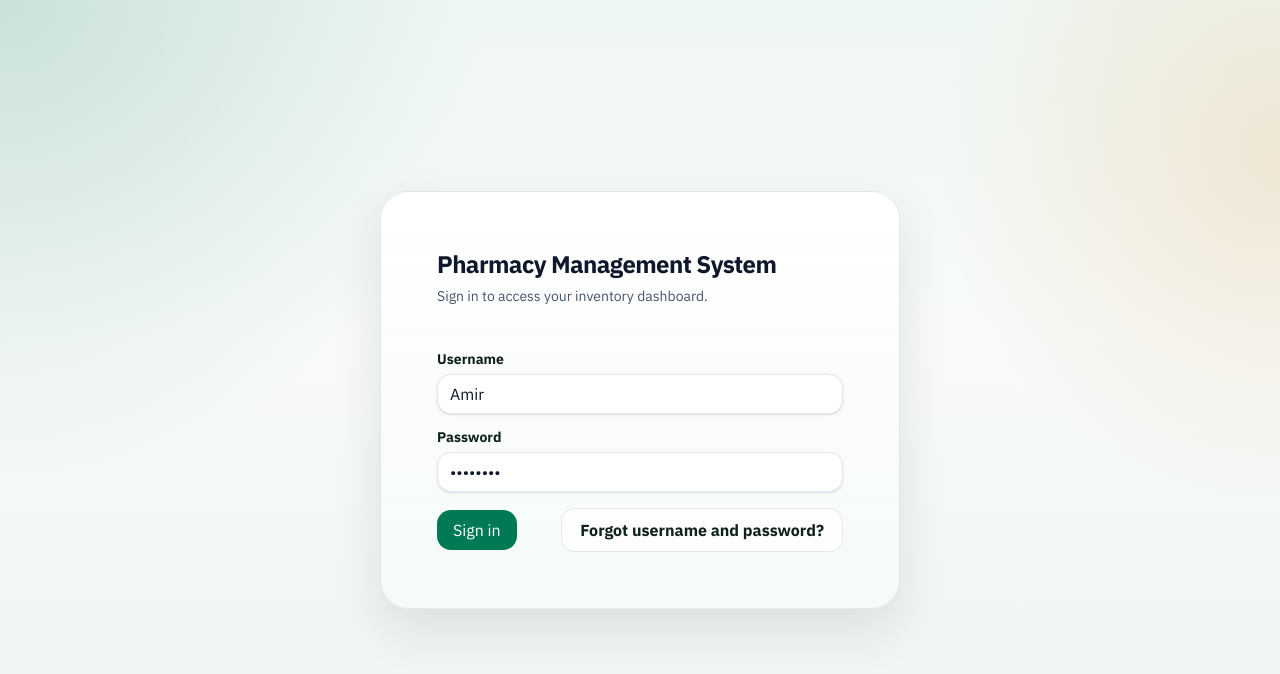
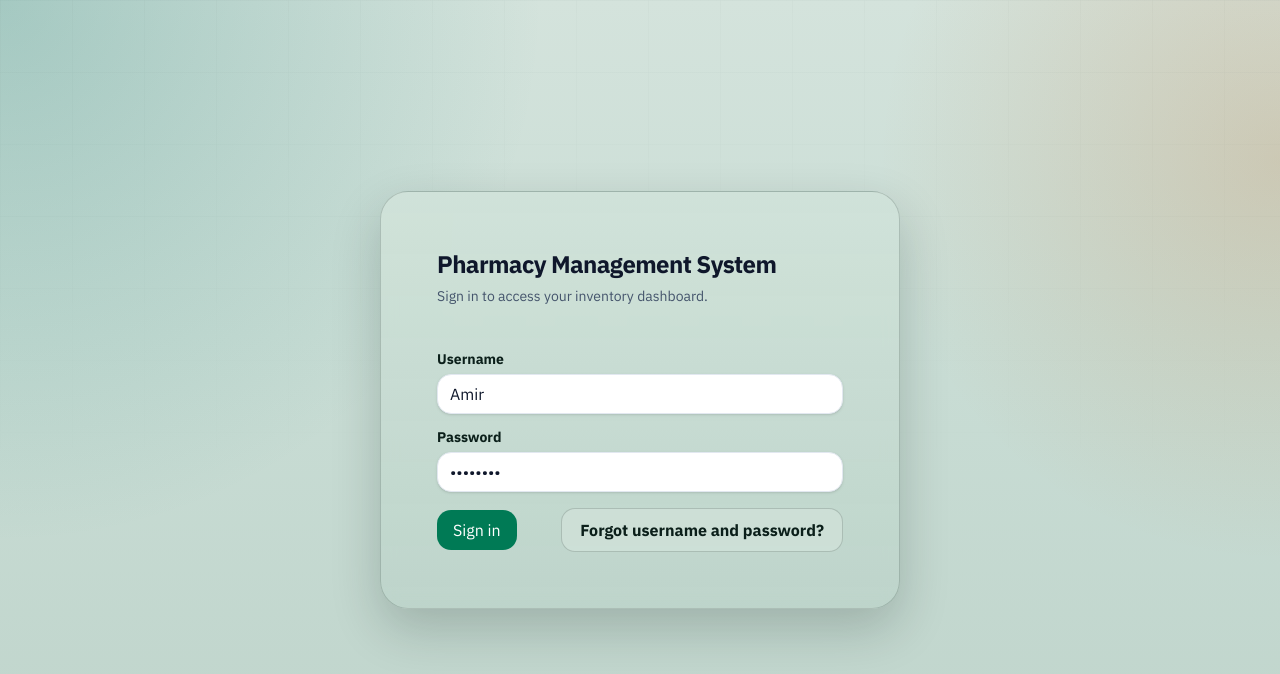
Before and after one commit to Amir3356/pharmacy-management-system, a React (Vite) app in the folder frontend/: page /login in a window 1280 px wide. Shown: the top 674 px of the page. Built offline with nearby package versions, Linux system fonts and the light colour scheme; no server answers.

Commit message:
Update CSS variables and gradients for improved styling consistency

```diff
--- a/frontend/src/index.css
+++ b/frontend/src/index.css
@@ -2,19 +2,19 @@
 @import "tailwindcss";
 
 :root {
-  --bg: #f3f8f6;
-  --surface: rgba(255, 255, 255, 0.82);
-  --surface-strong: #ffffff;
-  --surface-muted: #e8f1ee;
-  --text: #31433f;
-  --text-strong: #10221e;
-  --border: rgba(20, 52, 44, 0.1);
-  --shadow: 0 20px 50px rgba(16, 34, 30, 0.1);
-  --primary: #1f7a67;
-  --primary-strong: #155b4d;
-  --primary-soft: rgba(31, 122, 103, 0.12);
-  --accent: #d97706;
-  --accent-soft: rgba(217, 119, 6, 0.12);
+  --bg: #dbe8e2;
+  --surface: rgba(207, 225, 217, 0.84);
+  --surface-strong: #c7ddd4;
+  --surface-muted: #b9d2c8;
+  --text: #20342f;
+  --text-strong: #0b1f1a;
+  --border: rgba(11, 31, 26, 0.18);
+  --shadow: 0 20px 50px rgba(9, 23, 19, 0.2);
+  --primary: #0f766e;
+  --primary-strong: #0a524c;
+  --primary-soft: rgba(15, 118, 110, 0.2);
+  --accent: #c16a24;
+  --accent-soft: rgba(193, 106, 36, 0.16);
   --danger: #b42318;
   --success: #0f766e;
   --warning: #b45309;
@@ -34,9 +34,9 @@ html {
   color-scheme: light;
   font-family: var(--font-sans);
   background:
-    radial-gradient(circle at top left, rgba(31, 122, 103, 0.18), transparent 32%),
-    radial-gradient(circle at right 20%, rgba(217, 119, 6, 0.14), transparent 24%),
-    linear-gradient(180deg, #eff7f3 0%, #f7faf9 42%, #eef4f1 100%);
+    radial-gradient(circle at top left, rgba(15, 118, 110, 0.24), transparent 36%),
+    radial-gradient(circle at right 20%, rgba(193, 106, 36, 0.2), transparent 28%),
+    linear-gradient(180deg, #d4e3dc 0%, #c9ddd5 42%, #bfd4cb 100%);
   color: var(--text);
 }
 
@@ -51,8 +51,8 @@ body::before {
   position: fixed;
   inset: 0;
   pointer-events: none;
-  background-image: linear-gradient(rgba(255, 255, 255, 0.18) 1px, transparent 1px),
-    linear-gradient(90deg, rgba(255, 255, 255, 0.12) 1px, transparent 1px);
+  background-image: linear-gradient(rgba(10, 35, 29, 0.08) 1px, transparent 1px),
+    linear-gradient(90deg, rgba(10, 35, 29, 0.06) 1px, transparent 1px);
   background-size: 72px 72px;
   mask-image: linear-gradient(180deg, rgba(0, 0, 0, 0.24), transparent 65%);
 }
@@ -93,7 +93,7 @@ button {
   justify-content: space-between;
   gap: 16px;
   padding: 26px 28px;
-  background: linear-gradient(135deg, rgba(255, 255, 255, 0.88), rgba(243, 248, 246, 0.72));
+  background: linear-gradient(135deg, rgba(201, 221, 211, 0.96), rgba(184, 208, 197, 0.9));
   backdrop-filter: blur(16px);
   border: 1px solid var(--border);
   border-radius: var(--radius-xl);
@@ -154,7 +154,7 @@ button {
   padding: 14px;
   border-radius: var(--radius-xl);
   border: 1px solid var(--border);
-  background: linear-gradient(180deg, rgba(255, 255, 255, 0.95), rgba(242, 248, 246, 0.92));
+  background: linear-gradient(180deg, rgba(194, 215, 205, 0.98), rgba(177, 201, 191, 0.95));
   box-shadow: var(--shadow);
 }
 
@@ -271,7 +271,7 @@ button {
 
 .sidebar-link:hover {
   transform: translateX(2px);
-  background: rgba(255, 255, 255, 0.8);
+  background: rgba(218, 233, 225, 0.82);
   border-color: var(--border);
 }
 
@@ -294,7 +294,7 @@ button {
   padding: 12px;
   border-radius: 14px;
   border: 1px solid rgba(16, 34, 30, 0.14);
-  background: rgba(255, 255, 255, 0.8);
+  background: rgba(211, 229, 220, 0.84);
 }
 
 .sidebar-avatar {
@@ -341,7 +341,7 @@ button {
   padding: 24px;
   border-radius: var(--radius-xl);
   border: 1px solid var(--border);
-  background: linear-gradient(180deg, rgba(255, 255, 255, 0.92), rgba(236, 244, 241, 0.82));
+  background: linear-gradient(180deg, rgba(204, 224, 215, 0.94), rgba(186, 210, 200, 0.9));
   box-shadow: var(--shadow);
   overflow: hidden;
 }
@@ -405,7 +405,7 @@ button {
   padding: 16px;
   border-radius: 16px;
   border: 1px solid rgba(16, 34, 30, 0.12);
-  background: rgba(255, 255, 255, 0.72);
+  background: rgba(216, 231, 224, 0.78);
   backdrop-filter: blur(8px);
 }
 
@@ -447,7 +447,7 @@ button {
   padding: 16px;
   border-radius: 16px;
   border: 1px solid rgba(16, 34, 30, 0.1);
-  background: rgba(255, 255, 255, 0.72);
+  background: rgba(215, 230, 222, 0.8);
 }
 
 .dashboard-recent-content h3 {
@@ -467,7 +467,7 @@ button {
 }
 
 .dashboard-watchlist {
-  background: linear-gradient(180deg, rgba(255, 255, 255, 0.94), rgba(255, 247, 237, 0.9));
+  background: linear-gradient(180deg, rgba(205, 223, 214, 0.96), rgba(214, 203, 186, 0.9));
 }
 
 .dashboard-watch-items {
@@ -486,7 +486,7 @@ button {
   padding: 12px 14px;
   border-radius: 14px;
   border: 1px solid rgba(180, 83, 9, 0.18);
-  background: rgba(255, 255, 255, 0.78);
+  background: rgba(219, 230, 223, 0.82);
 }
 
 .dashboard-watch-items strong {
@@ -570,7 +570,7 @@ button {
 
 .button-ghost {
   color: var(--text-strong);
-  background: rgba(255, 255, 255, 0.72);
+  background: rgba(208, 225, 217, 0.8);
   border: 1px solid var(--border);
 }
 
@@ -591,7 +591,7 @@ button {
 .stat-card {
   padding: 18px;
   border-radius: var(--radius-lg);
-  background: linear-gradient(180deg, rgba(255, 255, 255, 0.88), rgba(243, 248, 246, 0.8));
+  background: linear-gradient(180deg, rgba(210, 227, 219, 0.9), rgba(191, 214, 204, 0.86));
   border: 1px solid var(--border);
 }
 
@@ -627,7 +627,7 @@ button {
   min-height: 44px;
   border-radius: 14px;
   border: 1px solid rgba(16, 34, 30, 0.12);
-  background: rgba(255, 255, 255, 0.92);
+  background: rgba(216, 232, 224, 0.88);
   color: var(--text-strong);
   padding: 0 14px;
   outline: none;
@@ -656,7 +656,7 @@ button {
   padding: 20px;
   border-radius: var(--radius-xl);
   border: 1px solid var(--border);
-  background: linear-gradient(180deg, rgba(255, 255, 255, 0.94), rgba(240, 247, 245, 0.8));
+  background: linear-gradient(180deg, rgba(206, 224, 215, 0.94), rgba(187, 210, 200, 0.9));
   box-shadow: 0 12px 28px rgba(16, 34, 30, 0.08);
 }
 
@@ -776,7 +776,7 @@ button {
 .empty-state {
   padding: 28px;
   border-radius: var(--radius-xl);
-  background: rgba(255, 255, 255, 0.72);
+  background: rgba(209, 225, 217, 0.8);
   border: 1px dashed rgba(16, 34, 30, 0.16);
   text-align: center;
 }
@@ -808,7 +808,7 @@ button {
   padding: 32px;
   border-radius: var(--radius-xl);
   border: 1px solid var(--border);
-  background: linear-gradient(180deg, rgba(255, 255, 255, 0.94), rgba(245, 250, 248, 0.9));
+  background: linear-gradient(180deg, rgba(208, 226, 217, 0.96), rgba(189, 212, 202, 0.92));
   box-shadow: var(--shadow);
 }
 
@@ -881,7 +881,7 @@ button {
     padding: 0 14px;
     border-radius: 999px;
     border: 1px solid rgba(31, 122, 103, 0.24);
-    background: rgba(255, 255, 255, 0.92);
+    background: rgba(207, 225, 217, 0.94);
     color: var(--primary-strong);
     font-weight: 700;
   }
```
